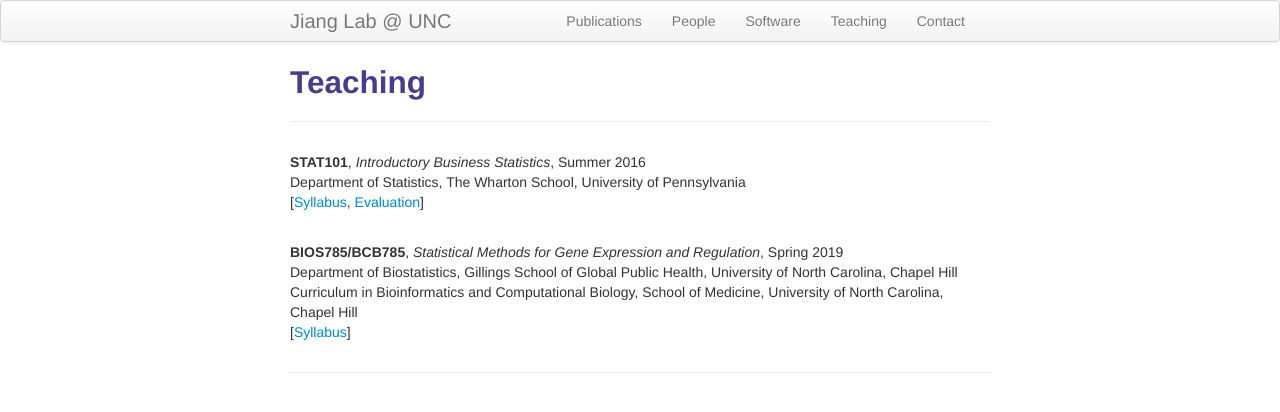
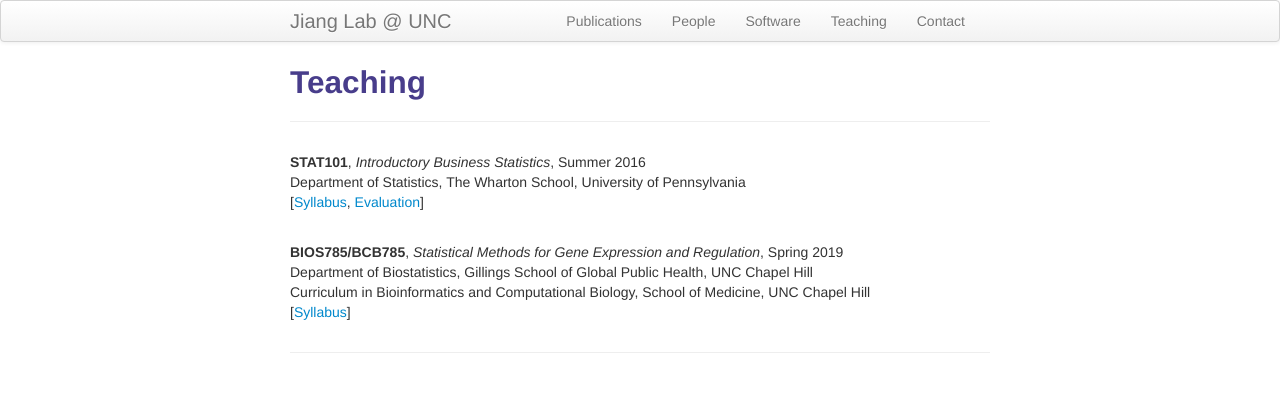
Before and after one commit to yuchaojiang/yuchaojiang.github.io, a Jekyll site: the page built from pages/teaching.md, in a window 1280 px wide. Shown: the top 412 px of the page. Built offline with Jekyll 4.4.1, drawn with Linux system fonts in a browser that asks for light colours.

Commit message:
Update teaching.md

```diff
--- a/pages/teaching.md
+++ b/pages/teaching.md
@@ -12,8 +12,8 @@ Department of Statistics, The Wharton School, University of Pennsylvania <br/>
 <br/>
 <div class="cv">
   <b>BIOS785/BCB785</b>, <i>Statistical Methods for Gene Expression and Regulation</i>, Spring 2019 <br/>
-Department of Biostatistics, Gillings School of Global Public Health, University of North Carolina, Chapel Hill <br/>
-Curriculum in Bioinformatics and Computational Biology, School of Medicine, University of North Carolina, Chapel Hill
+Department of Biostatistics, Gillings School of Global Public Health, UNC Chapel Hill <br/>
+Curriculum in Bioinformatics and Computational Biology, School of Medicine, UNC Chapel Hill
 <br/>
 [<a href="../assets/pdfs/BIOS785_Spring2019_Yuchao_Jiang.pdf" title="Syllabus BIOS785">Syllabus</a>]
 </div>
```
